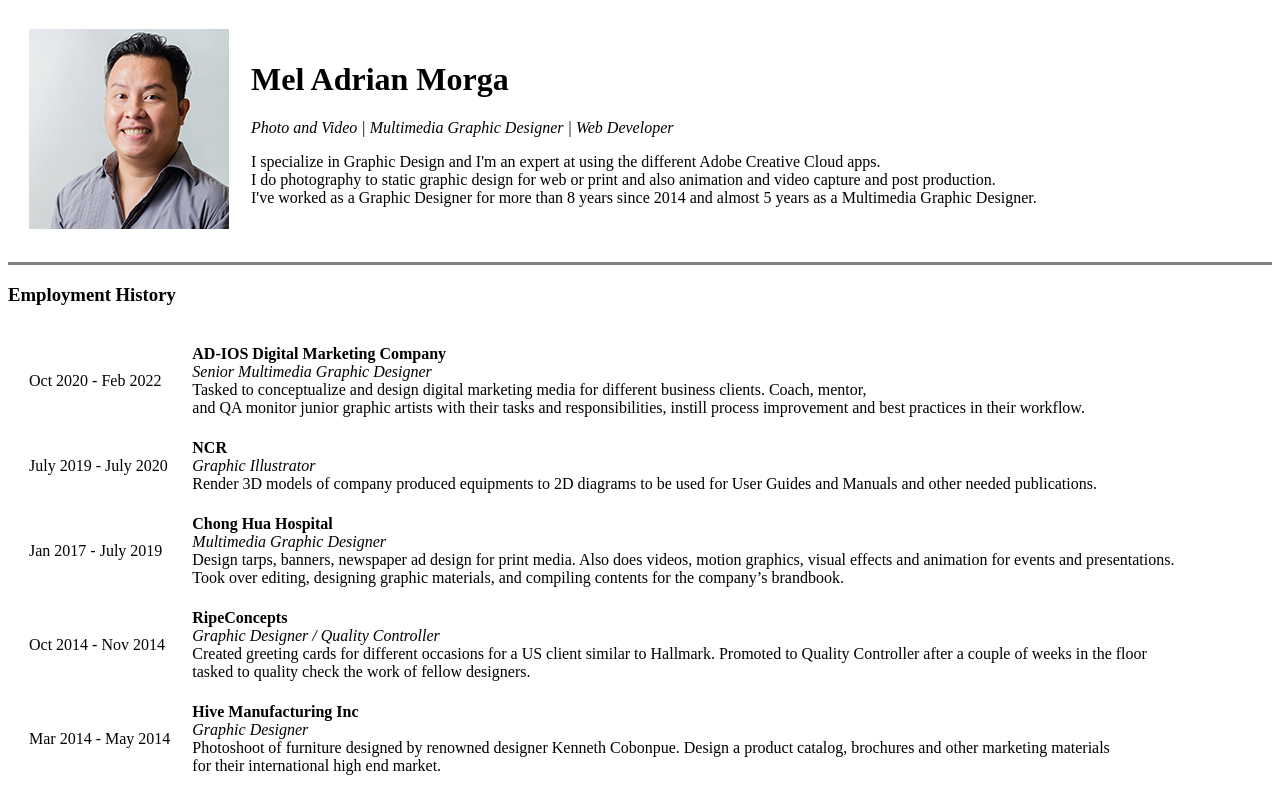
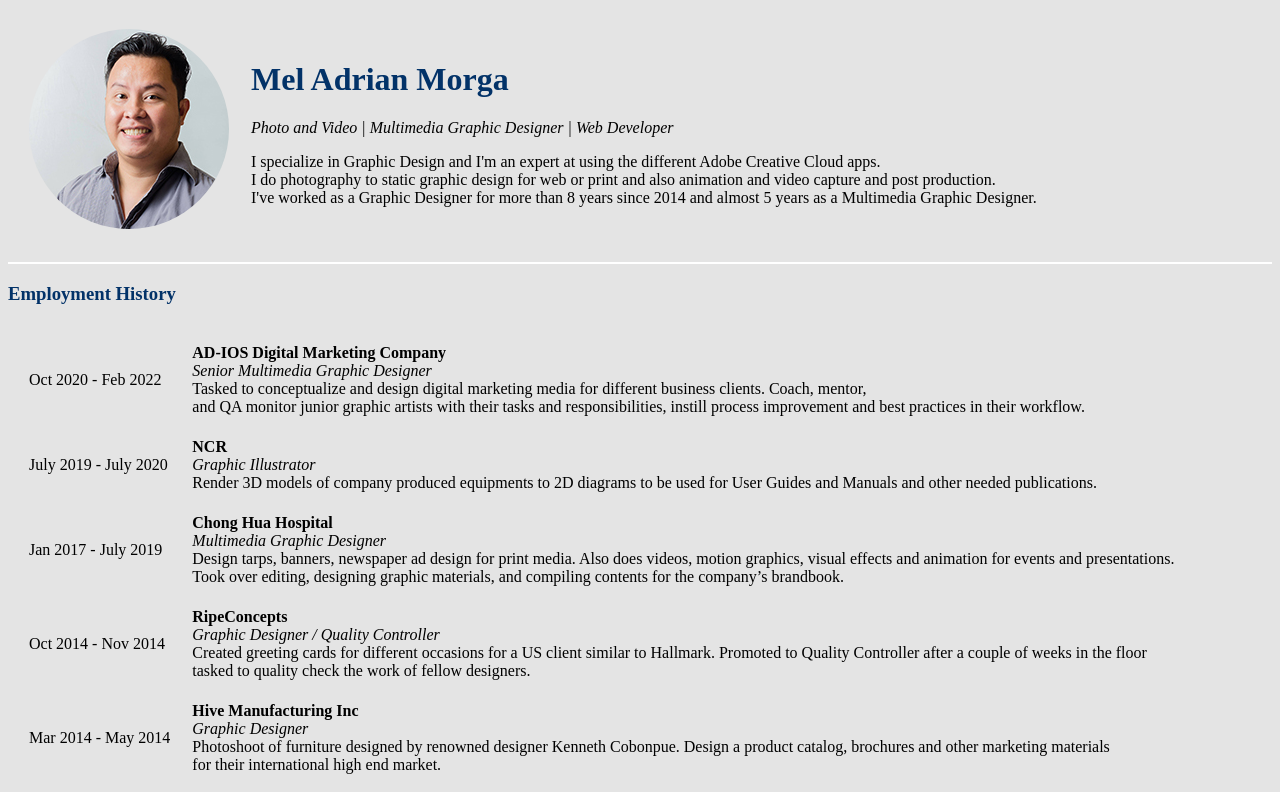
Before and after one commit to Adrianmorga/CV, a plain HTML site: page index.html in a window 1280 px wide. Shown: the top 792 px of the page. Drawn offline with Linux system fonts and the light colour scheme.

Commit message:
CSS Added

```diff
--- /dev/null
+++ b/css/style.css
@@ -0,0 +1,17 @@
+body {
+  background-color: #e4e4e4;
+}
+img {
+  border-radius: 100px;
+}
+hr {
+  background-color: white;
+  border-style: none;
+  height: 2px;
+}
+h1 {
+  color: rgb(2, 50, 104);
+}
+h3 {
+  color: rgb(2, 50, 104);
+}
--- a/index.html
+++ b/index.html
@@ -5,6 +5,7 @@
     <meta http-equiv="X-UA-Compatible" content="IE=edge" />
     <meta name="viewport" content="width=device-width, initial-scale=1.0" />
     <title>Adrian Morga</title>
+    <link rel="stylesheet" href="css/style.css" />
   </head>
   <body>
     <table cellspacing="20">
@@ -134,6 +135,6 @@
       </tr>
     </table>
     <hr size="3" noshade="" />
-    <a href="ContactMe.html">Contact Me</a>
+    <a href="ContactMe.html"><h3>Contact Me</h3></a>
   </body>
 </html>
```
Also changed, not shown: ContactMe.html (+1 -0 lines).
